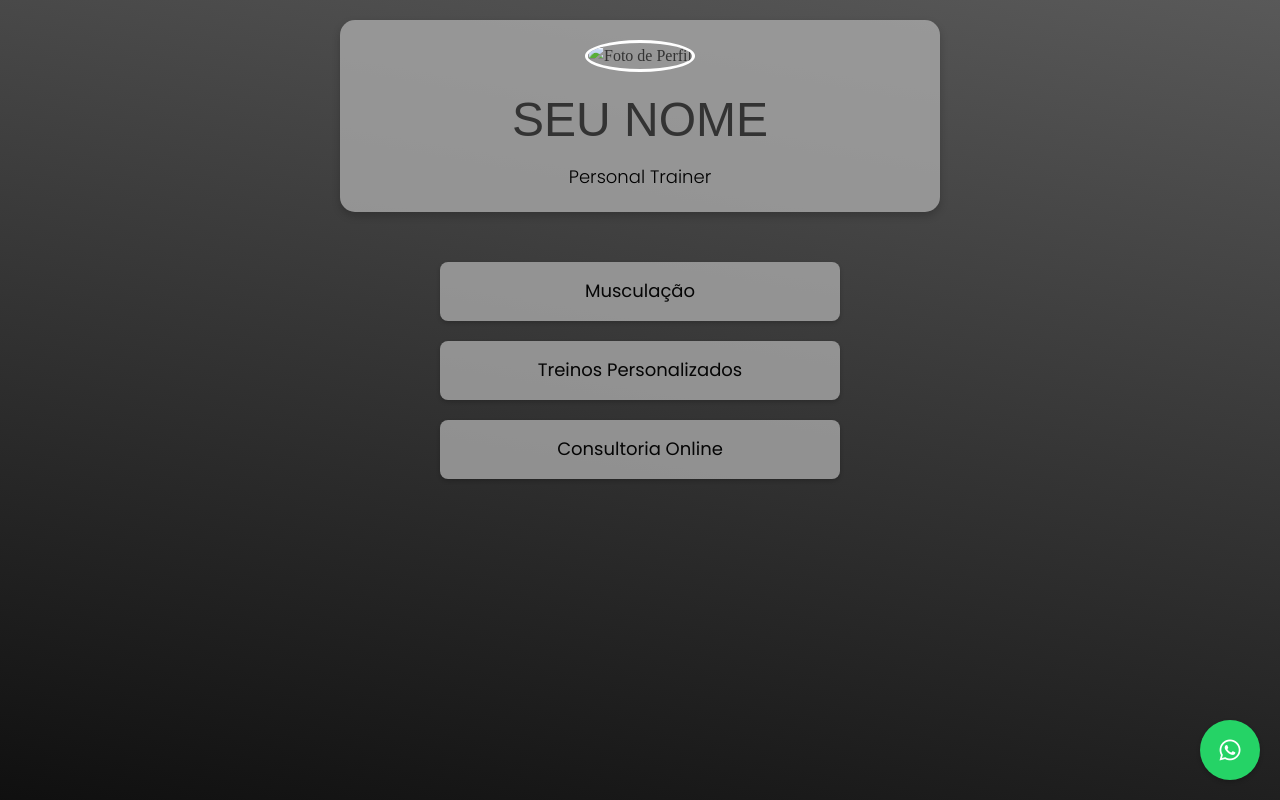
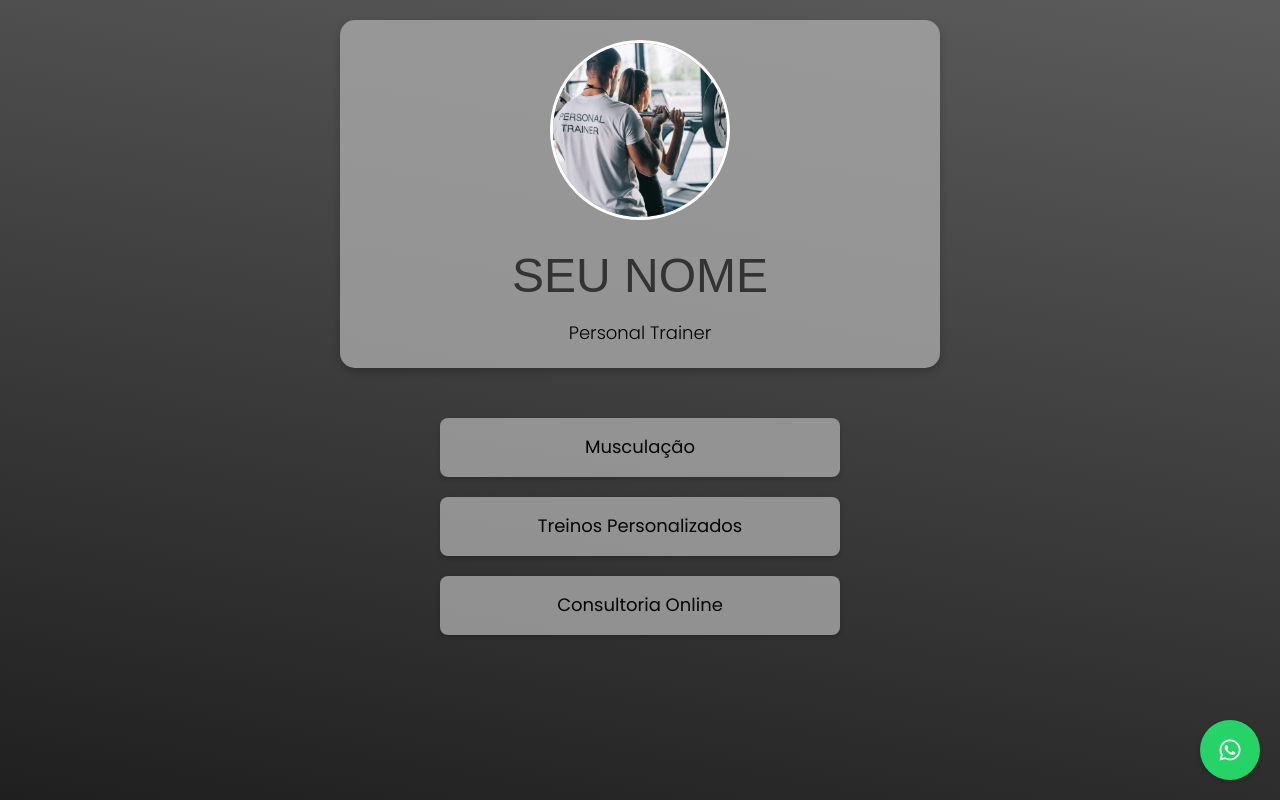
Before and after one commit to matheusoalmeida/personal, a plain HTML site: page index.html in a window 1280 px wide. Drawn offline with Linux system fonts and the light colour scheme; the site is published under a folder, as on GitHub Pages, so addresses that start at the root find nothing; a web font is replaced by a local one.

Commit message:
Update index.html

```diff
--- a/index.html
+++ b/index.html
@@ -11,7 +11,7 @@
 <body>
     <header>
         <div class="profile-container">
-            <img src="/components/images/01.jpg" alt="Foto de Perfil" class="profile-pic">
+            <img src="components/images/01.jpg" alt="Foto de Perfil" class="profile-pic">
         </div>
         <div class="text-container">
             <h1>SEU NOME</h1>
```
